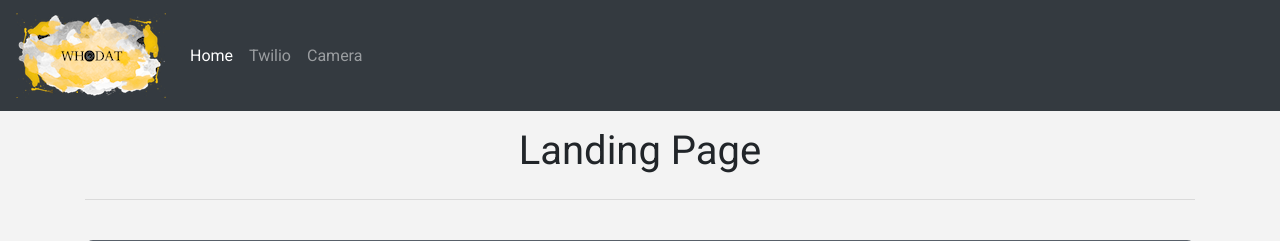
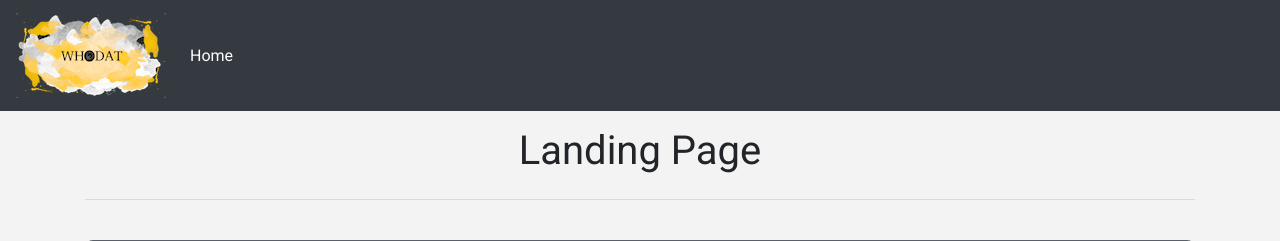
Before and after one commit to diddlyPop/whodat, a Flask app: page / in a window 1280 px wide. Shown: the top 241 px of the page. Run offline with Flask 2, Linux system fonts and the light colour scheme; parts of the project's set-up code (start-up, migrations or seed data) failed here and were passed over; some libraries are stand-ins or nearby versions.

Commit message:
remove unused functions

```diff
--- a/WebApp/main.py
+++ b/WebApp/main.py
@@ -20,14 +20,18 @@ app = fl(__name__)
 # This is a necessary step to load the var, but wait to initiate
 video_stream = None
 
+# Globals
 global outputFrame, lock
 global RUN_CAMERA
-RUN_CAMERA = False
 
+RUN_CAMERA = True
 lock = threading.Lock()
 outputFrame = None
 
+ALLOWED_EXTENSIONS = {'jpeg', 'jpg', 'png'}
 
+
+# Recognizer class handles facial recognition functionality
 class Recognizer:
     def __init__(self):
         self.DRAW_FRAMES = False
@@ -115,9 +119,6 @@ class Recognizer:
                     outputFrame = frame.copy()
 
 
-ALLOWED_EXTENSIONS = {'jpeg', 'jpg', 'png'}
-
-
 # Not currently working ?
 def allowed_file(filename):
     return '.' in filename and filename.rsplit('.', 1)[1].lower() in ALLOWED_EXTENSIONS
@@ -131,6 +132,7 @@ def upload_file():
                 photo.save(os.path.join('../assets/profiles', photo.filename))
 
         return redirect(url_for('home'))
+
 
 @app.route('/')
 def home():
@@ -147,16 +149,9 @@ def gen():
                b'Content-Type: image/jpeg\r\n\r\n' + bytearray(encodedImage) + b'\r\n')
 
 
-@app.route('/camera')
-def camera():
-    if request.method == "POST":
-        pass
-    else:
-        return render_template("camera.html")
-
-
 @app.route('/video_feed')
 def video_feed():
+    # Global RUN_CAMERA used for determining current program state (if camera is needed)
     if RUN_CAMERA:
         return Response(gen(), mimetype='multipart/x-mixed-replace; boundary=frame')
     else:
@@ -164,28 +159,7 @@ def video_feed():
         return send_file(filename, mimetype='image/jpg')
 
 
-@app.route("/twilio", methods=["POST", "GET"])
-def twilio():
-    if request.method == "POST":
-        auth = request.form["nm"]
-
-        # some connection to twilio to try api key
-
-        # return a redirect back to twilio page with authentication success/failure
-        # if successful, return render_template("twilio_conn_success.html")
-        # if failure, do the following:
-        return render_template("twilio_conn_failed.html")
-    else:
-        return render_template("twilio.html")
-
-
-@app.route("/<usr>")
-def user(usr):
-    return f"<h1>{usr}</h1>"
-
-
 if __name__ == "__main__":
-
     if RUN_CAMERA:
         agent = Recognizer()
         t = threading.Thread(target=agent.run)
--- a/WebApp/templates/base.html
+++ b/WebApp/templates/base.html
@@ -60,12 +60,6 @@
             <li class="nav-item active">
                 <a class="nav-link" href="/">Home<span class="sr-only">(current)</span></a>
             </li>
-            <li class="nav-item">
-                <a class="nav-link" href="twilio">Twilio</a>
-            </li>
-            <li class="nav-item">
-                <a class="nav-link" href="camera">Camera</a>
-            </li>
         </ul>
     </div>
 </nav>
```
Also changed, not shown: assets/template/camera.html (renamed from WebApp/templates/camera.html), assets/template/twilio.html (renamed from WebApp/templates/twilio.html), assets/template/twilio_conn_failed.html (renamed from WebApp/templates/twilio_conn_failed.html).
